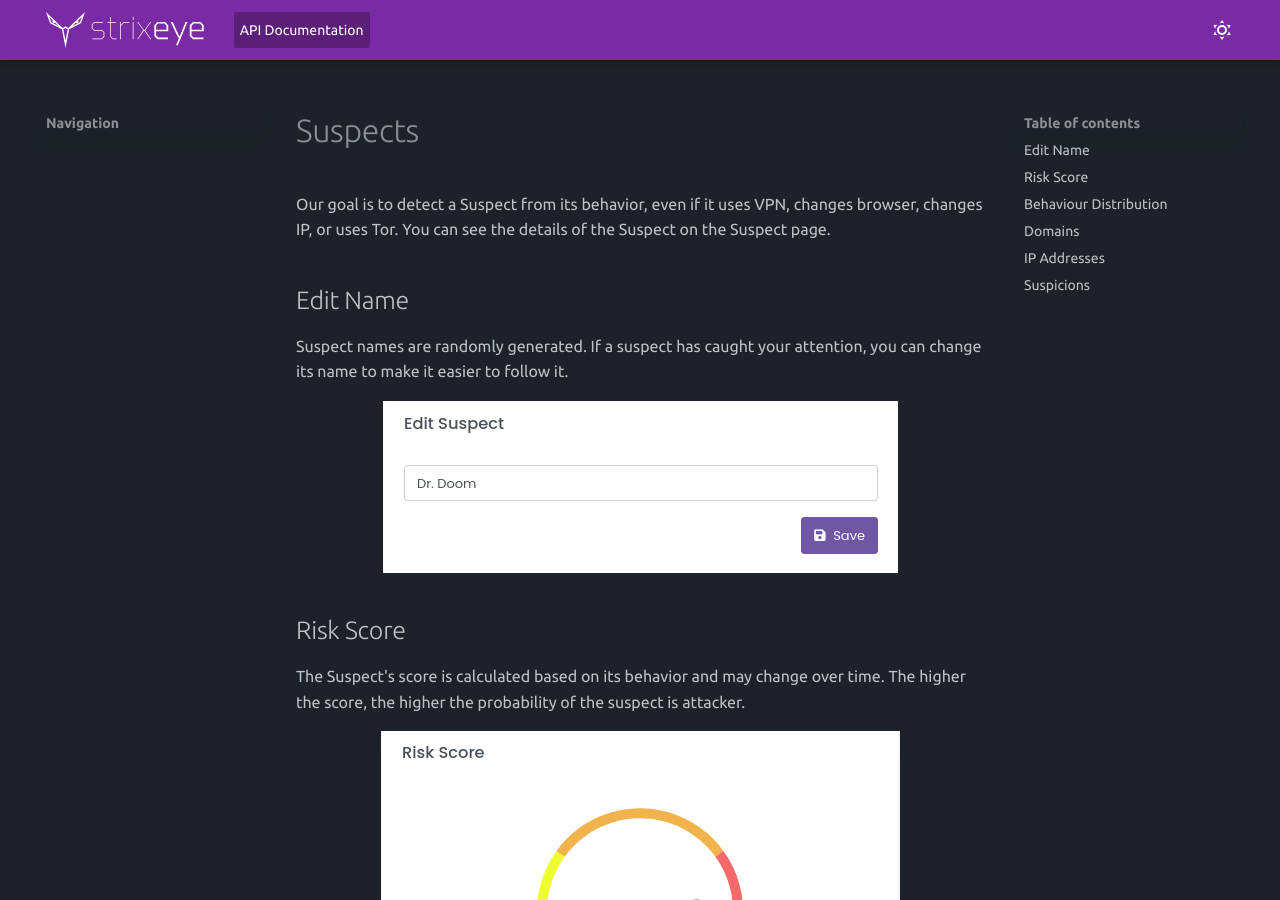
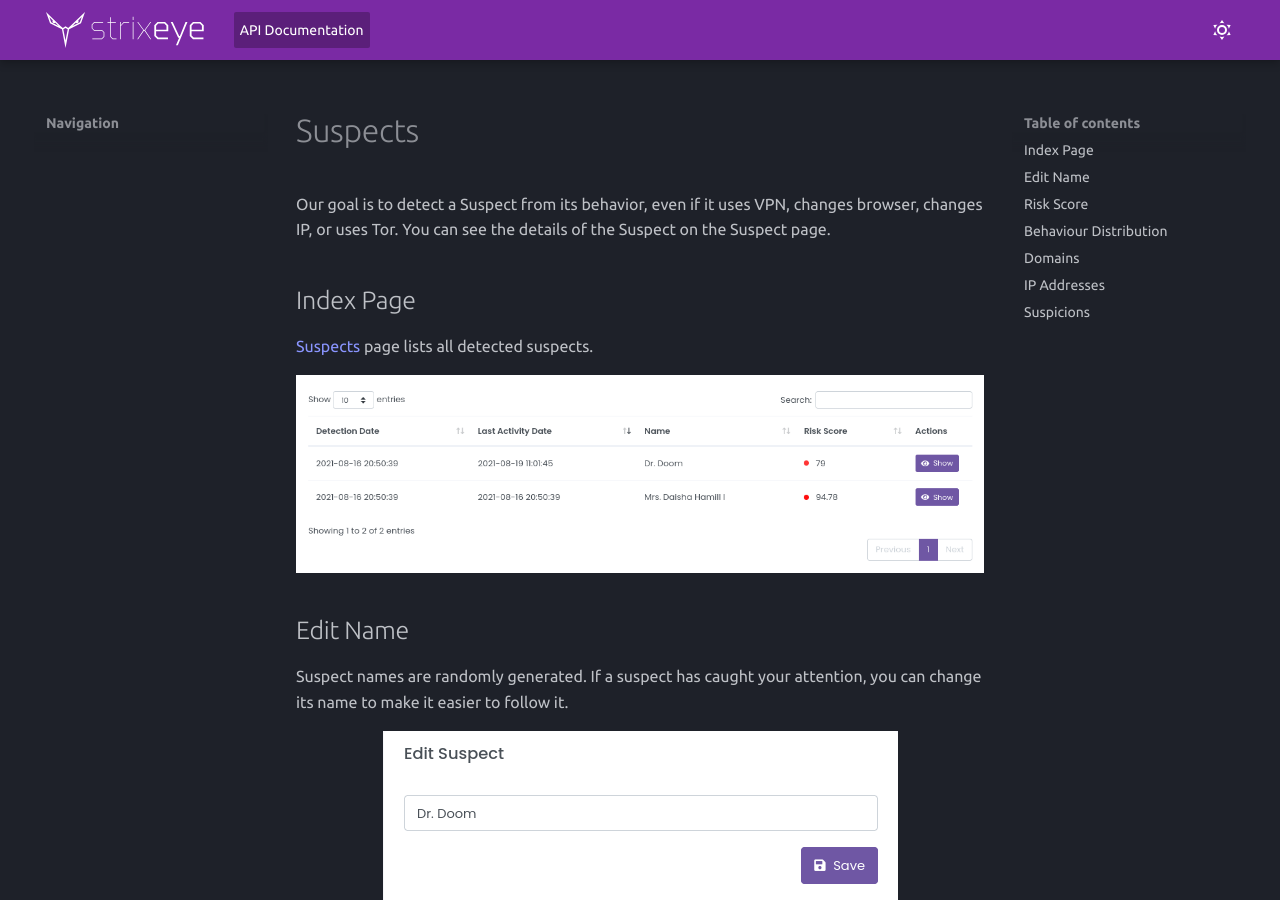
Before and after one commit to strixeyecom/strixeyecom.github.io, an MkDocs documentation site: the page built from docs/in-depth_dashboard/suspects.md, in a window 1280 px wide and 900 px high. Built offline with MkDocs 1.6.1 and Material for MkDocs 9.7.7, drawn with Linux system fonts in a browser that asks for light colours.

Commit message:
update suspects page

```diff
--- a/docs/in-depth_dashboard/suspects.md
+++ b/docs/in-depth_dashboard/suspects.md
@@ -1,6 +1,12 @@
 # Suspects
 
 Our goal is to detect a Suspect from its behavior, even if it uses VPN, changes browser, changes IP, or uses Tor. You can see the details of the Suspect on the Suspect page.
+
+## Index Page
+
+[Suspects](https://dashboard.strixeye.com/suspects) page lists all detected suspects.
+
+![agent name and agent domains](../assets/images/suspects.png)
 
 ## Edit Name
 Suspect names are randomly generated. If a suspect has caught your attention, you can change its name to make it easier to follow it.
```
Also changed, not shown: docs/assets/images/suspect_suspicions.png, docs/assets/images/suspects.png (added).
